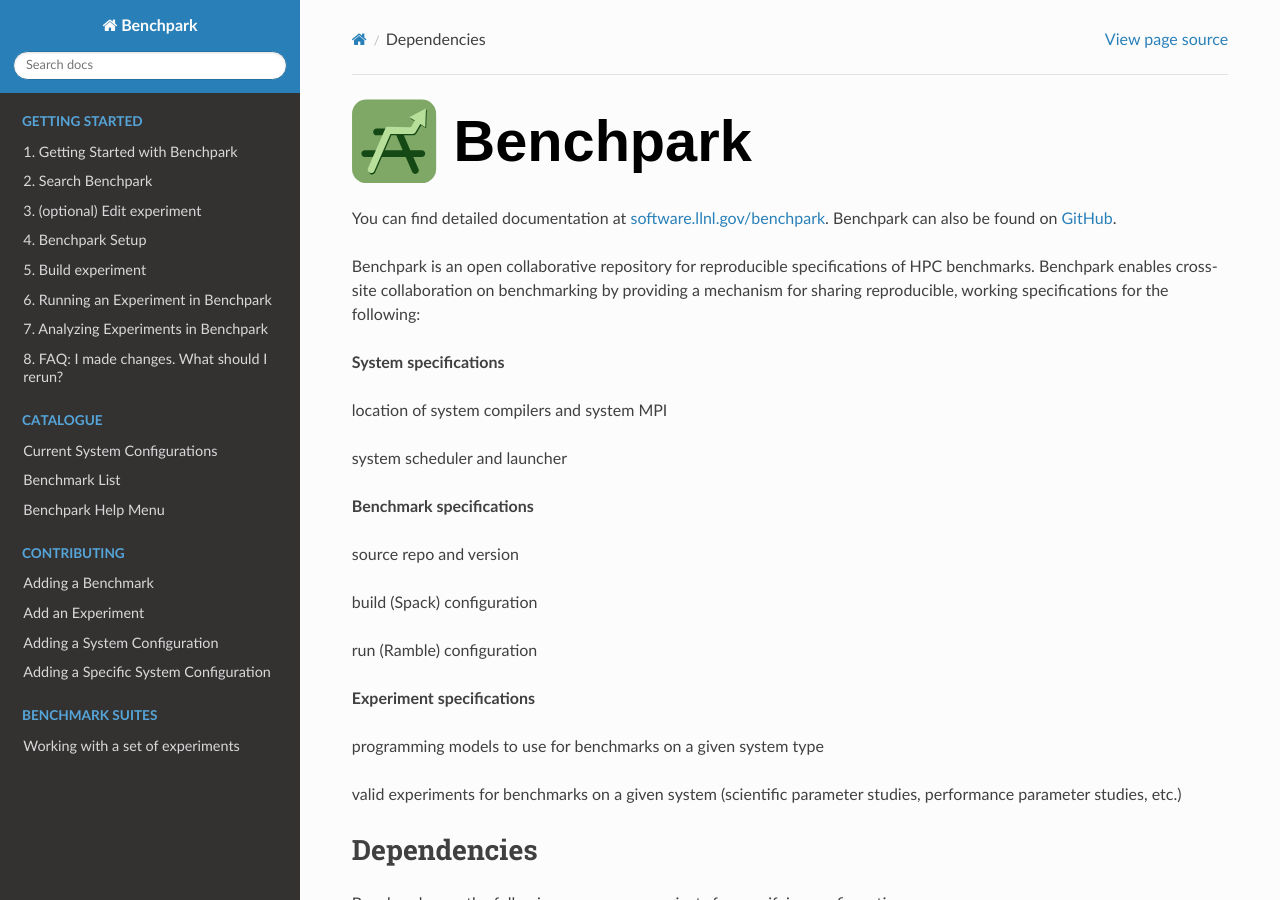
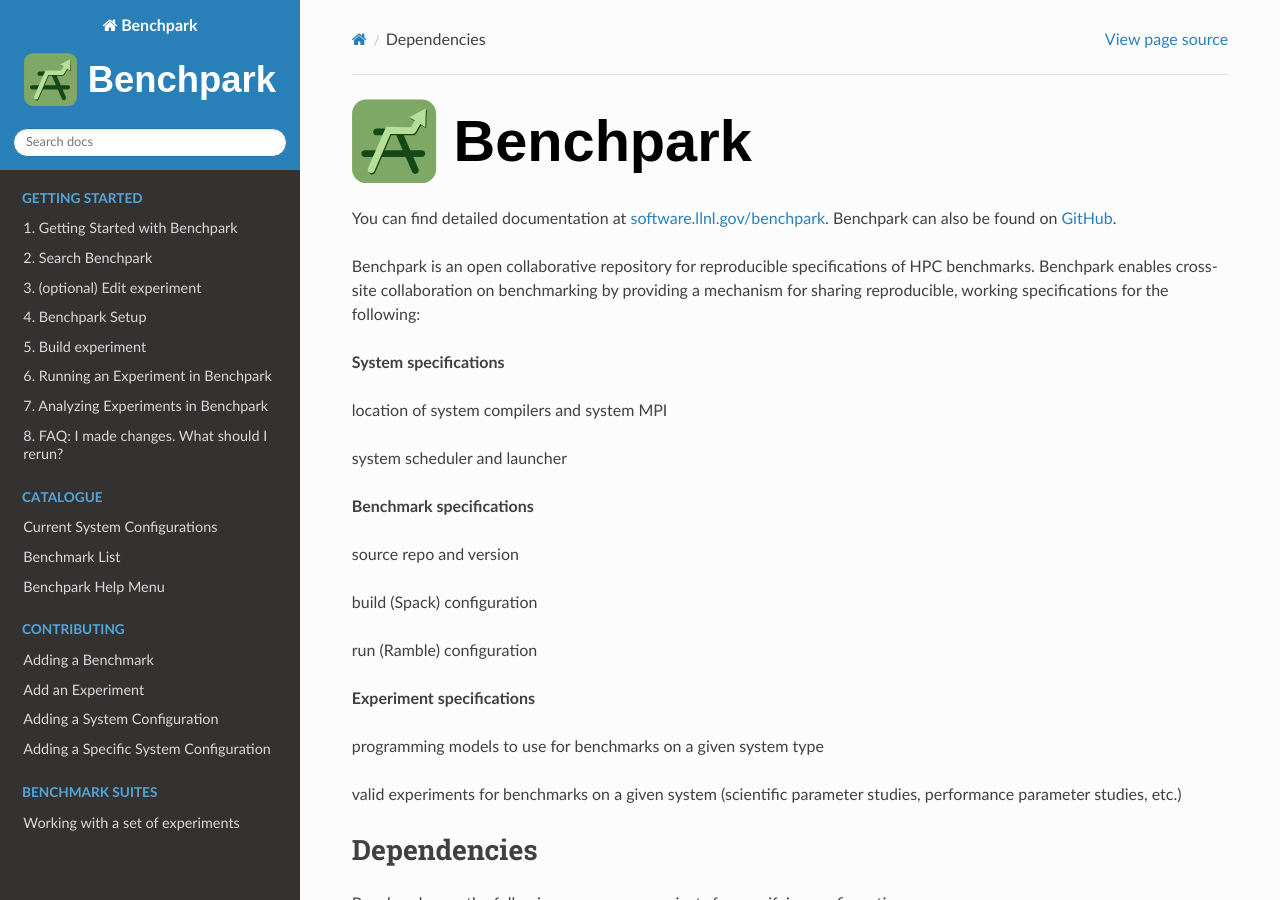
Before and after one commit to LLNL/benchpark, a Sphinx documentation site: the page built from docs/index.rst, in a window 1280 px wide and 900 px high. Built offline with Sphinx 7.4.7 and the Read the Docs theme 2.0.0, drawn with Linux system fonts in a browser that asks for light colours; pages that are not in the unit, such as notebooks, are missing from menus.

Commit message:
add logo to docs

```diff
--- a/docs/conf.py
+++ b/docs/conf.py
@@ -42,3 +42,4 @@
 html_theme = "sphinx_rtd_theme"
 html_static_path = ["_static"]
 html_css_files = ["css/custom.css"]
+html_logo = "_static/images/benchpark-dark.svg"
```
